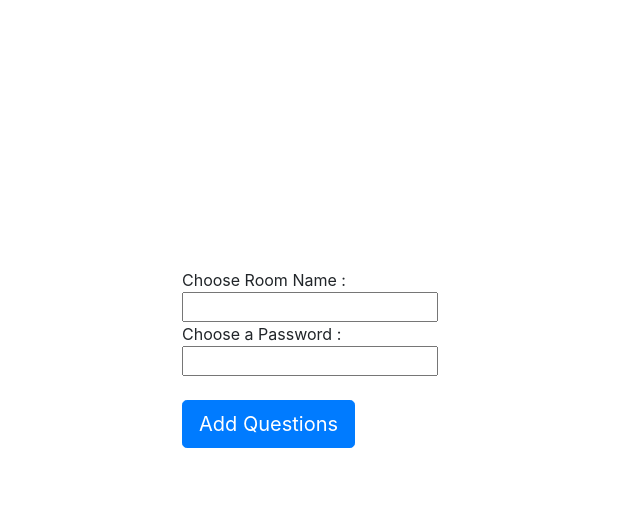
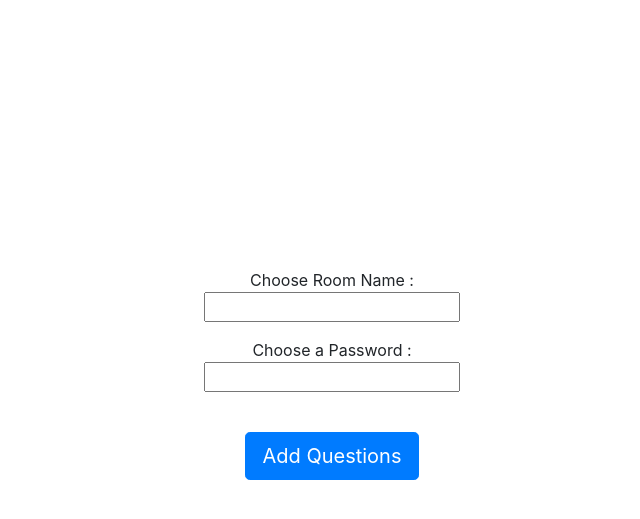
Before and after one commit to abhra04/quiz, a Django app: page /questions/privatequiz/ in a window 1280 px wide. Shown: the part 56-575 px from the top of the page, without its empty margins (308-948 px from the left). Run offline with Django 3.2, Linux system fonts and the light colour scheme; a user stored in the database is signed in; some libraries are stand-ins or nearby versions.

Commit message:
Update pvtquiz.html

```diff
--- a/questions/templates/pvtquiz.html
+++ b/questions/templates/pvtquiz.html
@@ -7,6 +7,10 @@
 
 	.center {
   width: 1500px;
+}
+	.wrapper {
+
+  text-align: center;
 }
 </style>
 
@@ -45,10 +49,10 @@
 <form method="POST" action="">
 		{% csrf_token %}
 			<br>
-			Choose Room Name :{{form.name}}<br>
-			Choose a Password :{{form.password}}<br>
+			<p class="wrapper">Choose Room Name :{{form.name}}<br></p>
+			<p class="wrapper">Choose a Password :{{form.password}}<br></p>
 			<br>
-			<button type="submit" class="btn btn-primary btn-lg">Add Questions</button>
+			<p class="wrapper"><button type="submit" class="btn btn-primary btn-lg">Add Questions</button></p>
 
 </div>
 </form>
```
